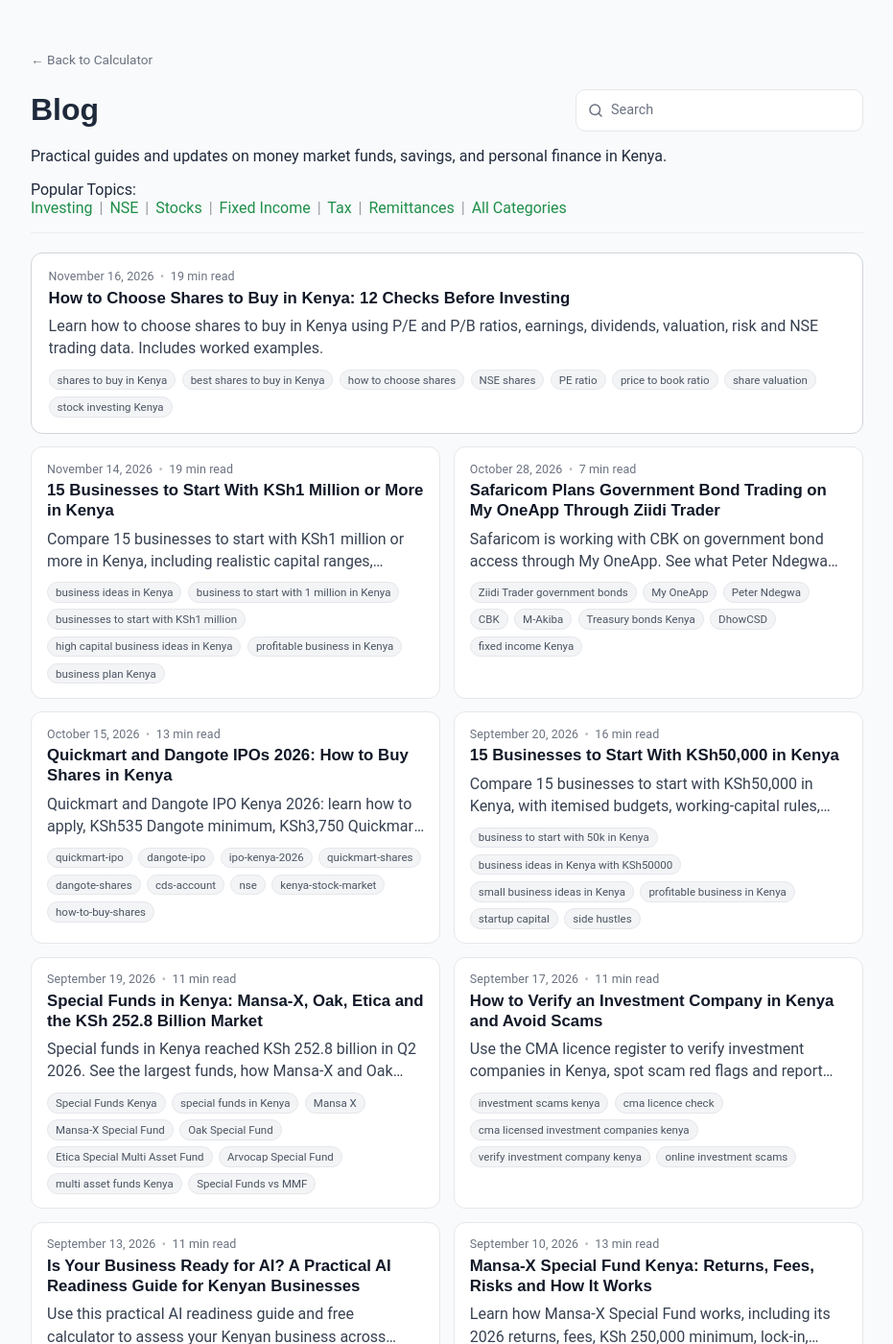
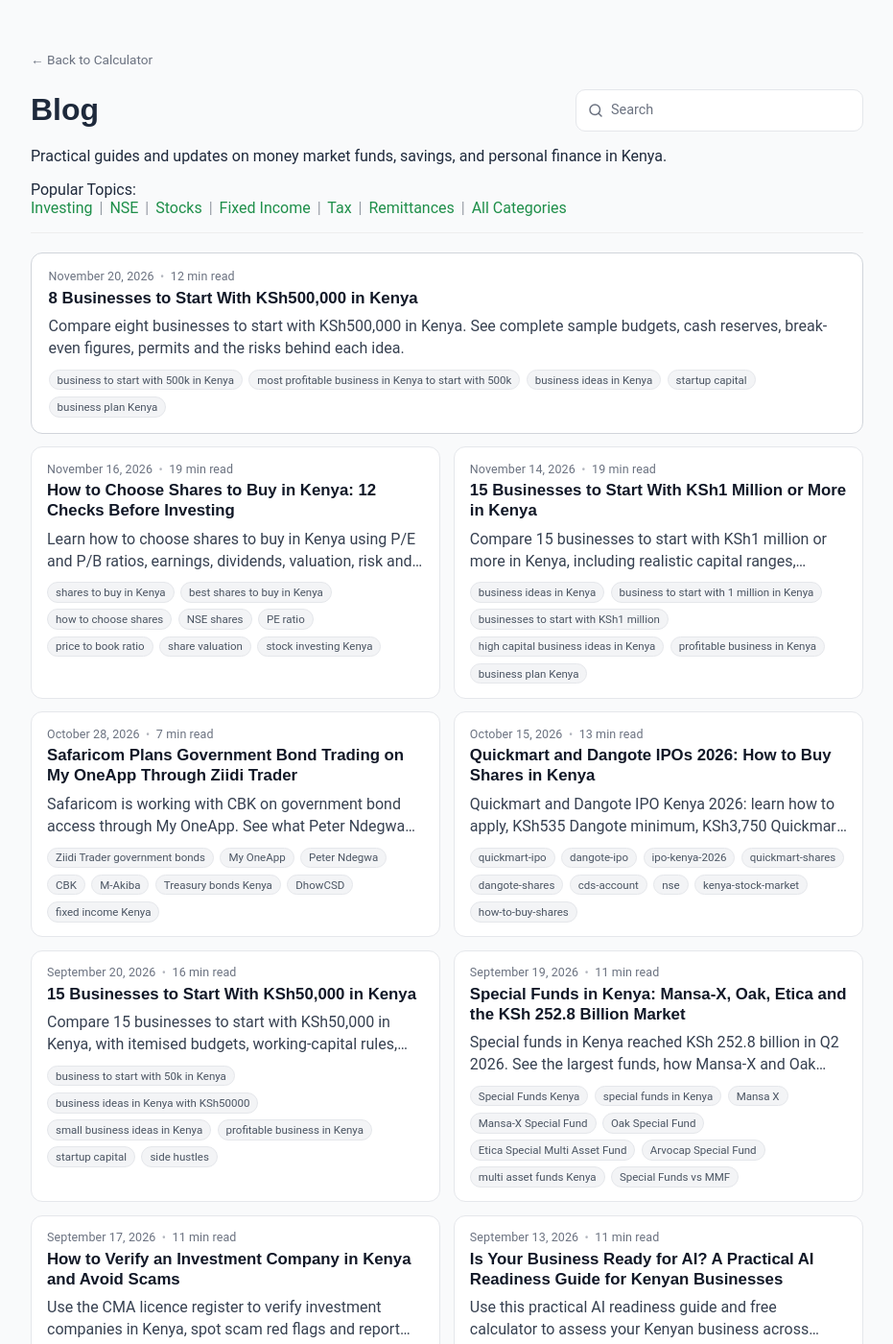
Before and after one commit to Coinimain/kenyanmmf, a Jekyll site: the page built from blog.md, in a window 1280 px wide and 1400 px high. Shown: the whole window at 96% size, without its empty margins (174-1105 px from the left). Built offline with Jekyll 4.4.1, drawn with Linux system fonts in a browser that asks for light colours; part of the change alters nothing that is shown; some of the changed text lies outside the part shown.

Commit message:
Publish KSh500,000 business guide and add internal link

```diff
--- a/_posts/2026-09-10-business-ideas-in-kenya.md
+++ b/_posts/2026-09-10-business-ideas-in-kenya.md
@@ -162,9 +162,9 @@ Buy from traceable suppliers. Keep invoices. A counterfeit complaint damages the
 
 ## Businesses to start with KSh100,000 to KSh500,000
 
-This band opens physical-service businesses. It also introduces rent, staff, security and equipment repairs.
+This band opens physical-service businesses. It also introduces rent, staff, security and equipment repairs. Keep working capital separate. Opening day is the beginning of spending.
 
-Keep working capital separate. Opening day is the beginning of spending.
+If your budget is KSh500,000, read our [guide to eight businesses to start with KSh500,000 in Kenya](/blog/business-ideas-in-kenya-with-500000/). It includes complete sample budgets, cash reserves and a worked break-even example.
 
 ### 11. Barbershop
 
--- /dev/null
+++ b/_posts/2026-11-20-business-ideas-in-kenya-with-500000.md
@@ -0,0 +1,222 @@
+---
+layout: post
+title: "8 Businesses to Start With KSh500,000 in Kenya"
+seo_title: "Businesses to Start With KSh500,000 in Kenya: 8 Costed Ideas"
+description: "Compare eight businesses to start with KSh500,000 in Kenya. See complete sample budgets, cash reserves, break-even figures, permits and the risks behind each idea."
+date: 2026-11-20
+categories: [personal-finance]
+tags: [business to start with 500k in Kenya, most profitable business in Kenya to start with 500k, business ideas in Kenya, startup capital, business plan Kenya]
+permalink: /blog/business-ideas-in-kenya-with-500000/
+image: /assets/images/business-ideas-in-kenya-with-500000.jpg
+image_alt: "Kenyan entrepreneurs at a car wash, barbershop, cosmetics counter and motorcycle spare-parts shop, illustrating businesses planned around KSh500,000"
+image_caption: "A KSh500,000 business budget must pay for premises, equipment or stock, licences and enough working capital to keep trading."
+image_source_name: "Kenya MMF Calculator"
+image_license: "Original graphic © Kenya MMF Calculator"
+faq:
+  - q: "What business can I start with KSh500,000 in Kenya?"
+    a: "KSh500,000 can fund a small motorcycle spare-parts shop, estate barbershop, salon, car wash on a serviced site, cosmetics shop, printing and document-services outlet, hired-transport FMCG distribution route or compact food takeaway. The budget must cover setup and leave cash for early operating costs."
+  - q: "Which is the most profitable business in Kenya to start with 500k?"
+    a: "There is no business that is most profitable in every location. A shop with repeat customers, fast stock turnover and low rent can outperform a more impressive outlet with weak sales. Calculate monthly sales, direct costs, fixed expenses and the owner's labour for the exact model before choosing."
+  - q: "Is KSh500,000 enough to start a car wash in Kenya?"
+    a: "KSh500,000 supports a lean car wash if the rented site already has suitable vehicle access, water and drainage. The example in this guide leaves KSh225,000 in working capital. Buying land, drilling a borehole or rebuilding the site does not fit that budget."
+  - q: "How much working capital should I keep from KSh500,000?"
+    a: "The eight examples in this guide reserve KSh150,000 to KSh230,000 for restocking, wages, rent, utilities and other early cash needs. Ring-fence the amount before buying equipment. Customer invoices and unsold stock are not cash reserves."
+  - q: "Can I open a supermarket with KSh500,000 in Kenya?"
+    a: "KSh500,000 can support a narrowly stocked convenience shop in a modest location. It does not cover a full mini-supermarket with broad opening stock, refrigeration, shelving, security, premises costs and a strong cash reserve."
+  - q: "How do I calculate the profit from a KSh500,000 business?"
+    a: "Start with monthly sales. Subtract the direct cost of goods or services, then fixed expenses such as rent, wages, utilities and transport. Account separately for tax, loan repayments, equipment replacement and pay for the owner's work. The worked example in this guide shows how a shop can make sales and still lose money."
+  - q: "Do I need a business plan to start with KSh500,000?"
+    a: "Yes. Write down the customer, location, competitor prices, itemised startup budget, working capital, monthly operating costs, sales assumptions, break-even point and risks before paying a deposit. A location-specific plan makes it easier to reject a business that does not fit the budget."
+---
+
+KSh500,000 buys a business opening, it does not buy automatic profit.
+
+A rented shop needs a deposit, stock needs replacing, and workers expect wages before customers become regulars. A budget that ends on opening day is incomplete.
+
+This guide compares **eight businesses to start with KSh500,000 in Kenya**. Each has a complete sample allocation, including cash held back for operations.
+
+Looking at other budgets? Start with the wider comparison of [25 business ideas in Kenya](/blog/business-ideas-in-kenya/). Read the [KSh50,000 business guide](/blog/business-ideas-in-kenya-with-50000/) for lean, low-overhead options. The [KSh1 million business guide](/blog/business-ideas-in-kenya-with-1-million/) covers larger operations.
+
+## Quick answer: What business can you start with KSh500,000?
+
+| Business | Model that fits the budget | Cash reserve in the sample | Biggest test |
+|---|---|---:|---|
+| Motorcycle spare parts | Small shop with a narrow, fast-moving range | KSh150,000 | Do riders buy those parts nearby? |
+| Car wash | Rented, already serviced site | KSh225,000 | Will enough vehicles return on weekdays? |
+| Two-chair barbershop | Estate location, limited fit-out | KSh230,000 | Can the barbers retain regular customers? |
+| Small salon | Focused services and controlled product stock | KSh160,000 | Do appointments cover rent and staffing? |
+| Cosmetics shop | Selected authentic products, not every brand | KSh150,000 | Which items sell and restock quickly? |
+| Printing and documents | Basic equipment; large jobs outsourced | KSh180,000 | Is there reliable local demand beyond photocopies? |
+| FMCG distribution | Small route using hired transport | KSh150,000 | Do shops reorder and pay on time? |
+| Chips-and-chicken takeaway | Compact menu and compliant premises | KSh200,000 | Are daily sales high enough after food waste? |
+
+These are not eight investments with equal risk. A staffed food outlet, a parts shop and a contract-based distribution route have different cash cycles.
+
+The most profitable business in Kenya to start with 500k is the one whose **actual customers and margins** support its operating costs. A glossy fit-out does not appear on the sales ledger.
+
+## What the KSh500,000 budget assumes
+
+Each allocation below adds up to KSh500,000. It covers an initial rented setup and an operating reserve.
+
+It **does not** include buying land, a delivery vehicle, a borehole, major construction or loan interest. Prime Nairobi rents can also push a model beyond the budget. The owner must get premises and equipment quotations for the intended town before spending.
+
+Working capital is cash available for early rent, wages, restocking, transport and utility bills. It is not the value of stock already on a shelf. The reserve in these examples runs from KSh150,000 to KSh230,000. Keep it in the business account.
+
+### 1. Motorcycle spare-parts shop
+
+Boda boda riders need tyres, tubes, cables, brake parts and regular service items. They also know where cheaper stock sits. Choose the first stock list from interviews with riders and mechanics, not a supplier's catalogue.
+
+**KSh500,000 planning budget:** KSh70,000 for the shop deposit and basic fit-out; KSh230,000 for selected opening stock; KSh30,000 for shelves, records and security; KSh20,000 for registration, permit allowance and launch; **KSh150,000 in reserve**.
+
+Place the shop near repair activity, then track parts by model and turnover. Slow parts consume cash. Selling on credit to every familiar mechanic does the same. Get invoices for genuine parts and check the supplier's returns policy before placing a large order.
+
+### 2. Car wash on an existing serviced site
+
+A car wash can start at this level when the premises already have suitable access, water and drainage. This is not a budget for buying land, sinking a borehole or building a new drainage system.
+
+**KSh500,000 planning budget:** KSh125,000 for the site deposit and minor setup; KSh120,000 for a pressure washer, vacuum, water storage and tools; KSh30,000 for permit checks, consumables and launch; **KSh225,000 in reserve**.
+
+Inspect the water supply and drainage before signing the lease. Count weekday traffic, not just Saturday queues. Set prices for basic washes, interior cleaning and detailing separately. Record water, power, chemicals and labour per vehicle. A KSh120,000 equipment allowance does not fix an unsuitable site.
+
+### 3. Two-chair barbershop
+
+An executive barbershop sounds expensive. The KSh500,000 version is a tidy two-chair estate shop with good tools and service. It is not a mall lounge with a large staff and elaborate interiors.
+
+**KSh500,000 planning budget:** KSh90,000 for deposit and basic fit-out; KSh135,000 for chairs, mirrors, clippers and other tools; KSh25,000 for hygiene supplies and opening products; KSh20,000 for registration, permit allowance and signage; **KSh230,000 in reserve**.
+
+Calculate how many paid cuts each barber must complete every day. Agree in writing whether staff earn wages, commission or chair rent. Keep booking and customer records with the business. The best chair in town cannot rescue an empty appointment book.
+
+### 4. Focused hair salon
+
+A small salon works best with a short list of services customers already buy. Braiding, washing and treatment need different products and labour time. Buy equipment around the opening menu.
+
+**KSh500,000 planning budget:** KSh100,000 for deposit and fit-out; KSh155,000 for chairs, dryers, washing equipment and tools; KSh60,000 for opening products; KSh25,000 for registration, permit allowance and launch; **KSh160,000 in reserve**.
+
+Price each service after counting products used, staff time, utilities and rework. Track appointments and cancellations. Do not use product-sales revenue to hide a loss-making service menu.
+
+### 5. Cosmetics and beauty-products shop
+
+Cosmetics offer repeat purchases. They also expose a retailer to counterfeits, short shelf lives and dead shades. Start with a defined customer and a short product range.
+
+**KSh500,000 planning budget:** KSh90,000 for deposit and displays; KSh215,000 for documented opening stock; KSh25,000 for stock records and basic security; KSh20,000 for registration, permit allowance and launch; **KSh150,000 in reserve**.
+
+Check supplier invoices, product labelling and expiry dates. Compare sales by product, not by the appearance of a full shelf. Restock what customers pay for. Discount slow items before they tie up money needed for winners.
+
+### 6. Printing and document-services outlet
+
+The KSh500,000 model prints documents and handles small jobs in-house. It brokers large banners, branded garments and other equipment-heavy work to vetted suppliers. A full commercial printing workshop needs more capital.
+
+**KSh500,000 planning budget:** KSh85,000 for premises and fit-out; KSh170,000 for basic printers, computers and accessories; KSh45,000 for paper, toner and opening materials; KSh20,000 for registration, permit allowance and selling; **KSh180,000 in reserve**.
+
+Count schools, offices and traders who buy nearby. Price reprints, machine downtime, electricity and supplier delays into jobs. Collect a deposit for custom work. Photocopies alone do not justify an expensive lease.
+
+### 7. Small-scale FMCG distribution
+
+For a small-scale Fast-Moving Consumer Goods (FMCG) business, route distribution sells repeat stock to kiosks and other retailers. It also demands discipline. Delivery fuel, returned goods and unpaid invoices can consume a thin margin.
+
+**KSh500,000 planning budget:** KSh65,000 for small storage and setup; KSh220,000 for opening stock; KSh45,000 for hired delivery and selling; KSh20,000 for registration, permit allowance and launch; **KSh150,000 in reserve**.
+
+This model hires transport, it does not buy a van. Secure a compact route, set order and payment terms, and calculate delivery cost per order. Start with products that shops reorder weekly. Cash sales protect the first stock cycle.
+
+### 8. Chips-and-chicken takeaway
+
+Food earns daily cash, it also loses money daily through waste, poor portion control and quiet hours. A short menu is easier to price and manage.
+
+**KSh500,000 planning budget:** KSh100,000 for a modest site deposit and fit-out; KSh125,000 for cooking equipment and safe storage; KSh40,000 for opening ingredients and packaging; KSh35,000 for county, health and fire checks plus launch; **KSh200,000 in reserve**.
+
+Confirm the premises can meet county health and fire requirements before paying a deposit. Count likely orders at lunch and in the evening. Record portions bought, cooked, sold and wasted. Sales are not profit until food, staff, fuel and rent are paid.
+
+## Which of these businesses makes the most profit?
+
+No national list answers that question for a specific shop. A KSh500,000 parts outlet beside busy mechanics operates differently from one on a quiet street. An estate car wash needs a different customer count from a mall barbershop.
+
+Use the same test for every idea:
+
+**Monthly operating surplus = sales - direct costs - fixed operating costs.**
+
+That figure comes **before** tax, loan repayments, replacement equipment and separate pay for the owner's work unless those costs are included in the model.
+
+### Worked example: a motorcycle spare-parts shop
+
+Assume the shop keeps **25% of each sale after the cost of stock and other direct selling costs**. Assume its fixed monthly costs, including rent, a basic staff wage and utilities, total **KSh55,000**. These are calculation assumptions, not an industry profit estimate.
+
+Break-even monthly sales are **KSh55,000 ÷ 0.25 = KSh220,000**. Over 26 trading days, that is about **KSh8,462 in sales per day**.
+
+| Monthly sales | Amount left after direct costs at 25% | Fixed costs | Operating surplus or loss |
+|---:|---:|---:|---:|
+| KSh180,000 | KSh45,000 | KSh55,000 | **KSh10,000 loss** |
+| KSh300,000 | KSh75,000 | KSh55,000 | **KSh20,000 surplus** |
+| KSh450,000 | KSh112,500 | KSh55,000 | **KSh57,500 surplus** |
+
+The KSh20,000 surplus is not a KSh20,000 salary plus profit. It must still cover applicable tax, equipment replacement, finance costs and the owner's labour if those items are not already in the fixed-cost figure.
+
+Now test the margin at 20%, not 25%. At KSh300,000 in monthly sales, KSh60,000 remains after direct costs. Subtract KSh55,000 in fixed expenses and the surplus falls to KSh5,000. A small margin error changes the decision.
+
+## How to choose before paying rent
+
+Take the shortlist into the trading area. Ask customers where they buy now, what they pay and what would make them change supplier. Count competing shops and observe weekday traffic.
+
+Then get three written quotations for the biggest costs. Compare the full price, including delivery, installation, consumables, warranty and repairs. Get the landlord's terms in writing. Check water, power, access and permitted use.
+
+Build a monthly cash-flow sheet. Show the first six months of rent, wages, stock purchases, collections and owner drawings. For a stock business, record when goods are bought and when customers actually pay. Sales made on credit cannot settle today's rent.
+
+Reject any model that spends the entire KSh500,000 before the first customer arrives.
+
+## Registration, permits and taxes in Kenya
+
+The Business Registration Service fee schedule lists **KSh950** for registering a business name and **KSh10,650** for a private limited company. Those are registration fees, not the full cost of opening. The sample budgets assume a lean setup; a different ownership structure changes the allocation.
+
+The county permit depends on the business activity and location. Food outlets also face hygiene, food-handler and fire checks. Check the intended county's rules before committing to premises. Nairobi City County lists a unified business permit and food-hygiene services; other counties set their own charges.
+
+Under KRA's turnover-tax guidance, qualifying resident businesses with annual gross turnover **above KSh1 million and not exceeding KSh25 million** pay turnover tax at **1.5% of gross sales**. Gross sales are not profit. Confirm whether the chosen activity and business qualify.
+
+VAT registration is required when annual taxable supplies reach **KSh5 million**. KRA also says persons engaged in business must onboard eTIMS and issue compliant electronic tax invoices. See our [KRA guide for small businesses](/blog/kra-2026-tax-regime-survival-guide/) for the wider record-keeping picture.
+
+The worked profit example above is **before tax**. Budget the actual obligations separately. Do not treat the KSh20,000 to KSh35,000 launch allowances in these examples as confirmed county charges.
+
+## Put the KSh500,000 business plan on paper
+
+A useful business plan starts with the real location. It states who pays, what they buy and why they will choose this business. It lists every startup purchase and keeps working capital visible.
+
+The financial pages need a monthly sales forecast, direct costs, fixed expenses, break-even point and cash flow. A weak-month scenario matters as much as a strong-month one. The plan should also state who owns the business, what permits it needs, when it opens and what happens if the first sales targets are missed.
+
+A generic business plan template cannot tell you whether the rent for **your** shop fits KSh500,000. The figures must match the site, supplier quotations and the model you intend to operate.
+
+## Final word
+
+KSh500,000 is enough for a focused business with customers, controlled setup costs and a cash reserve.
+
+It is not enough to ignore rent, stock turnover or the first slow month.
+
+Choose the trading area, price the full operation, keep the reserve intact, and then put the decision in a business plan.
+
+<div class="business-report-cta">
+  <h2>Need a Business Plan for Your KSh500,000 Idea?</h2>
+
+  <p>We prepare customised Kenya business plans for your chosen business, county or town, starting budget and launch date.</p>
+
+  <a
+    class="business-report-button"
+    href="https://wa.me/message/S3SRL3EID754C1"
+    target="_blank"
+    rel="noopener"
+    aria-label="Request a customised business plan through WhatsApp"
+  >
+    <svg
+      aria-hidden="true"
+      viewBox="0 0 16 16"
+      style="width:1.2em;height:1.2em;vertical-align:-0.2em;margin-right:0.45rem;fill:currentColor"
+    >
+      <path d="M13.601 2.326A7.854 7.854 0 0 0 7.994 0C3.627 0 .068 3.558.064 7.926c0 1.399.366 2.76 1.057 3.965L0 16l4.204-1.102a7.933 7.933 0 0 0 3.79.965h.004c4.368 0 7.926-3.558 7.93-7.93a7.898 7.898 0 0 0-2.327-5.607zm-5.607 12.2a6.596 6.596 0 0 1-3.36-.92l-.24-.144-2.494.654.666-2.433-.156-.251a6.56 6.56 0 0 1-1.007-3.505c0-3.626 2.957-6.584 6.591-6.584a6.56 6.56 0 0 1 4.66 1.931 6.557 6.557 0 0 1 1.928 4.66c-.004 3.639-2.961 6.592-6.592 6.592zm3.615-4.934c-.197-.1-1.17-.578-1.353-.646-.182-.066-.315-.1-.445.1-.133.197-.514.646-.63.775-.116.133-.232.15-.43.05-.197-.1-.836-.308-1.592-.985-.59-.525-.985-1.17-1.101-1.369-.116-.198-.013-.306.087-.405.09-.088.197-.232.296-.347.1-.116.133-.198.198-.33.066-.133.033-.25-.017-.347-.05-.1-.445-1.075-.61-1.47-.16-.389-.323-.336-.445-.343-.116-.006-.25-.006-.38-.006a.729.729 0 0 0-.528.25c-.182.198-.69.677-.69 1.654 0 .977.71 1.916.81 2.049.098.133 1.394 2.132 3.383 2.992.47.205.84.326 1.129.419.475.15.904.129 1.246.08.38-.058 1.171-.48 1.338-.943.164-.464.164-.861.116-.943-.05-.084-.182-.133-.38-.232z"/>
+    </svg>
+    Request a Business Plan on WhatsApp
+  </a>
+</div>
+
+## FAQs
+{% for item in page.faq %}
+<details>
+  <summary><strong>{{ item.q }}</strong></summary>
+  <p>{{ item.a }}</p>
+</details>
+{% endfor %}
```
Also changed, not shown: assets/images/business-ideas-in-kenya-with-500000.jpg (added).
